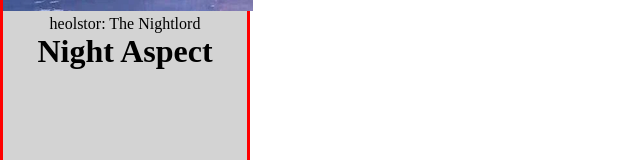
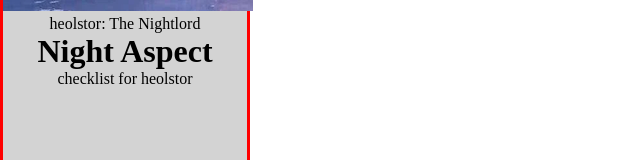
Before and after one commit to JefrDev/Nightreign-boss-checklist, a React (Vite) app: page / in a window 1280 px wide. Shown: the part 242-402 px from the top of the page, without its empty margins (0-640 px from the left). Built offline with nearby package versions, Linux system fonts and the light colour scheme.

Commit message:
first start to the nightfarerChecklist

```diff
--- a/src/components/BossCard.tsx
+++ b/src/components/BossCard.tsx
@@ -1,5 +1,6 @@
 import { useEffect, useState } from "react";
 import "./BossCard.css";
+import NightfarerChecklist from "./NightfarerChecklist";
 import { getBossInfo } from "../utils/bossData";
 
 interface Props {
@@ -23,6 +24,7 @@ function BossCard({ bossName }: Props) {
         {bossName}: {bossInfo?.title}
       </p>
       <h1>{bossInfo?.expedition}</h1>
+      <NightfarerChecklist bossName={bossName}/>
     </div>
   );
 }
--- /dev/null
+++ b/src/components/NightfarerChecklist.tsx
@@ -0,0 +1,11 @@
+import "./NightfarerChecklist.css";
+
+interface Props {
+  bossName: string;
+}
+
+function NightfarerChecklist({ bossName }: Props) {
+  return <p>checklist for {bossName}</p>;
+}
+
+export default NightfarerChecklist;
```
Also changed, not shown: src/components/NightfarerChecklist.css (added).
